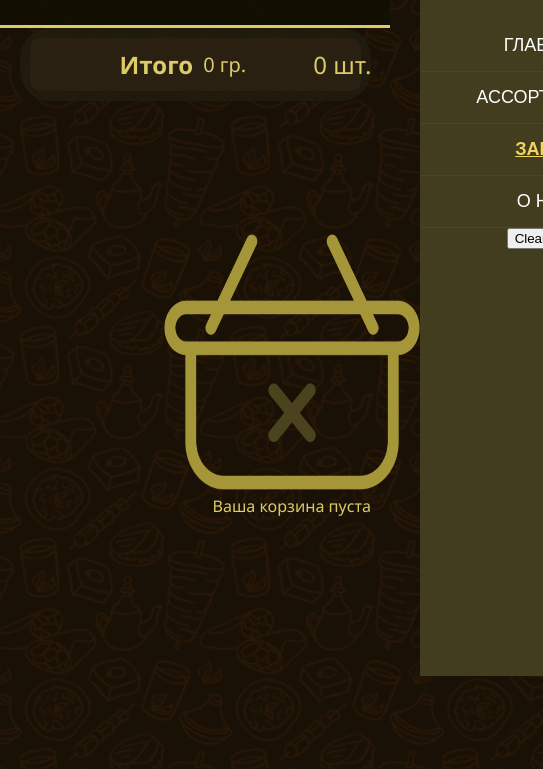
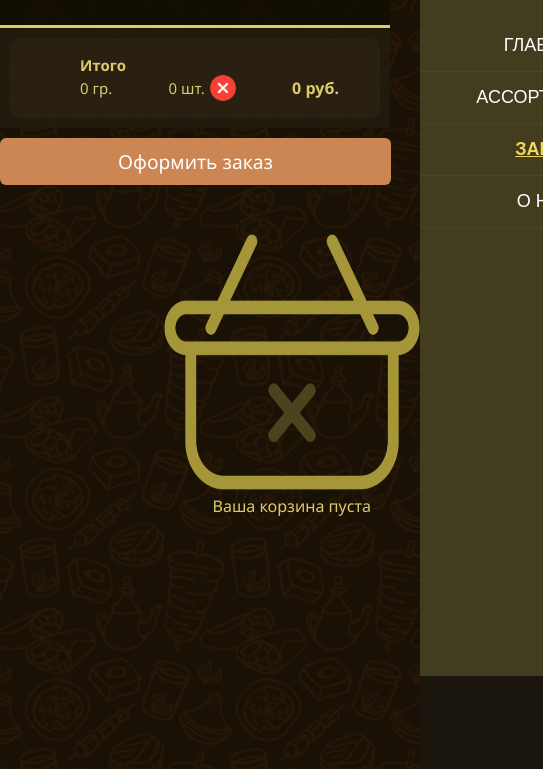
Before and after one commit to Accel14/Accel14.github.io, a website: page order.html in a window 390 px wide. Shown: the part 188-957 px from the top of the page, 543 px wide, since content can reach past the window. Drawn offline with Linux system fonts and the light colour scheme.

Commit message:
better mobile order layout

```diff
--- a/css/order_styles.css
+++ b/css/order_styles.css
@@ -30,7 +30,7 @@ main {
 .order h3,
 .order p,
 .order strong {
-    font-size:1rem;
+    font-size: 1rem;
     margin: 0;
 }
 
@@ -47,16 +47,49 @@ main {
 }
 
 @media (max-width: 768px) {
-    /*
-    .order h3,
-    .order p,
-    .order strong {
-        font-size: 20px;
-    }
-        */
 
     .remove-icon {
-        width: 32px;
-        height: 32px;
+        width: 26px;
+        height: 26px;
     }
+
+    .order-list {
+        border-radius: 0px;
+    }
+
+    main {
+        max-width: 100%;
+    }
+
+    .order {
+        display: flex;
+        flex-direction: row;
+        align-items: center;
+        gap: 10px;
+        padding: 10px 0;
+        border-bottom: 1px solid rgba(255, 255, 255, 0.1);
+        height: 60px;
+        max-width: 100%;
+    }
+    .order .food-image {
+        max-width: 60px;
+    }
+    .order h3, .order p {
+        font-size: 15px;
+    }
+
+    .product-details {
+        display: flex;
+        flex-direction: column;
+        justify-content: center;
+        width: 70%;
+    }
+
+    .info-row {
+        display:flex;
+        align-items: center;
+        flex-direction: row;
+        justify-content: space-between;
+    }
+
 }
--- a/js/main.js
+++ b/js/main.js
@@ -12,10 +12,10 @@ document.getElementById('menuToggle').addEventListener('click', function () {
     }
 });
 
-const clearCart = document.createElement('button');
-clearCart.innerHTML = "Clear Cart";
-clearCart.addEventListener('click', () => {
-    localStorage.clear();
-});
+// const clearCart = document.createElement('button');
+// clearCart.innerHTML = "Clear Cart";
+// clearCart.addEventListener('click', () => {
+//     localStorage.clear();
+// });
 
-document.getElementById('menu').appendChild(clearCart);
+// document.getElementById('menu').appendChild(clearCart);
--- a/js/order.js
+++ b/js/order.js
@@ -101,7 +101,27 @@ function renderCartItem(product, count, categoryId) {
   el.classList.add('order');
   el.id = "order_" + product.id;
 
-  el.innerHTML = `
+  let mql = window.matchMedia("(max-width: 768px)");
+  if (mql.matches) {
+    el.innerHTML = `
+  <img src="food/${product.image_path}" class="food-image" alt="${product.name}">
+  <div class="product-details">
+
+    <h3>${product.name}</h3>
+
+    <div class="info-row">
+        <p>${product.mass} гр.</p>
+      <div class="count">
+        <p id="count_${product.id}">${count} шт.</p>
+        <img class="remove-icon" alt="Удалить" src="img/remove.png">
+      </div>
+      <strong>${product.price * count} руб.</strong>
+    </div>
+
+  </div>
+  `;
+  } else {
+    el.innerHTML = `
   <img src="food/${product.image_path}" class="food-image" alt="${product.name}">
   <h3>${product.name}</h3>
   <p>${product.mass} гр.</p>
@@ -111,6 +131,8 @@ function renderCartItem(product, count, categoryId) {
   </div>
   <strong>${product.price * count} руб.</strong>
   `;
+  }
+
 
   el.querySelector('.remove-icon').addEventListener('click', () => removeFromCartOrder(product.id, categoryId));
   container.appendChild(el);
@@ -132,7 +154,27 @@ function renderCartTotal(totalCost, totalMass, totalCount) {
   total.id = 'total-order';
   total.style.backgroundColor = 'rgb(41, 32, 18)';
   total.style.borderRadius = '10px';
-  total.innerHTML = `
+  let mql = window.matchMedia("(max-width: 768px)");
+  if (mql.matches) {
+    total.innerHTML = `
+    <div style="width: 60px;"></div>
+    <div class="product-details">
+
+    <h3>Итого</h3>
+
+    <div class="info-row">
+        <p>${totalMass} гр.</p>
+      <div class="count">
+        <p>${totalCount} шт.</p>
+        <img class="remove-icon" alt="Удалить" src="img/remove.png">
+      </div>
+      <strong>${totalCost} руб.</strong>
+    </div>
+
+  </div>
+  `;
+  } else {
+    total.innerHTML = `
     <div></div>
     <h3 style="font-size: 24px;">Итого</h3>
     <p  style="font-size: 20px;" id="total-mass">${totalMass} гр.</p>
@@ -141,5 +183,7 @@ function renderCartTotal(totalCost, totalMass, totalCount) {
     </div>
     <strong style="font-size: 24px;" id="total-price">${totalCost} руб.</strong>
   `;
+  }
+
   container.appendChild(total);
 }
--- a/js/products.json
+++ b/js/products.json
@@ -78,7 +78,7 @@
         "name": "Чизкейк карамельный",
         "mass": "125.0",
         "price": "160.00",
-        "image_path": "img/cheesecake_caramel.jpg"
+        "image_path": "img/caramel_cheesecake.png"
       }
     ],
     "3": [
--- a/order.html
+++ b/order.html
@@ -22,7 +22,7 @@
             <h3>г. Уфа, ул. Проспект Октября, 180</h3>
         </div>
         <input class="menu-toggle" id="menuToggle" type="image" src="img/menu.png">
-          style="background-color: rgba(0, 0, 0, 0);" />
+
       </div>
 
       <hr>
@@ -53,6 +53,7 @@
       <a class="caption" style="display: block">Ваша корзина пуста</a>
     </div>
     <div id="order-list" class="order-list"></div>
+    <div class="button">Оформить заказ</div>
 
   </main>
 
```
Also changed, not shown: food/img/caramel_cheesecake.jpg, food/img/caramel_cheesecake.png (added).
